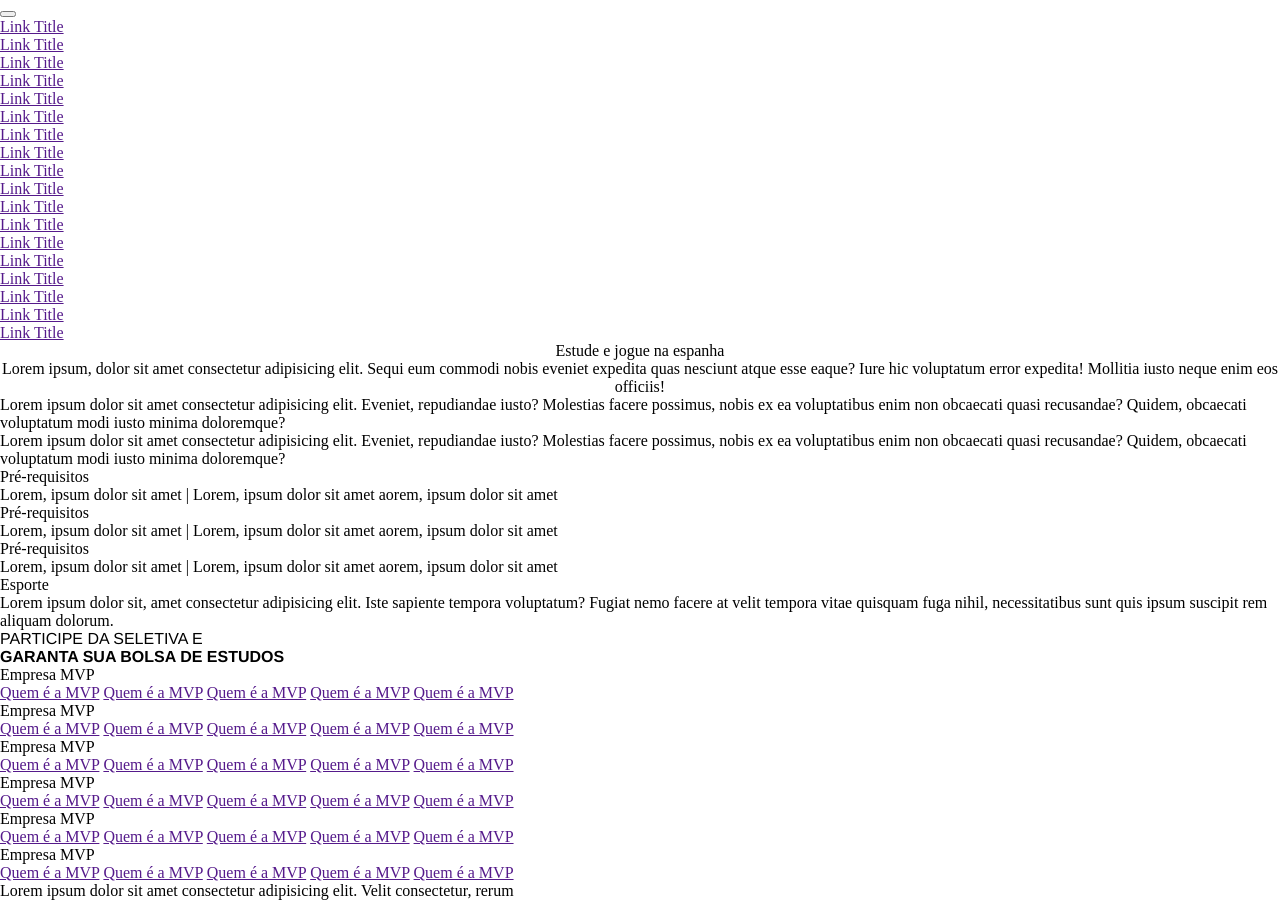
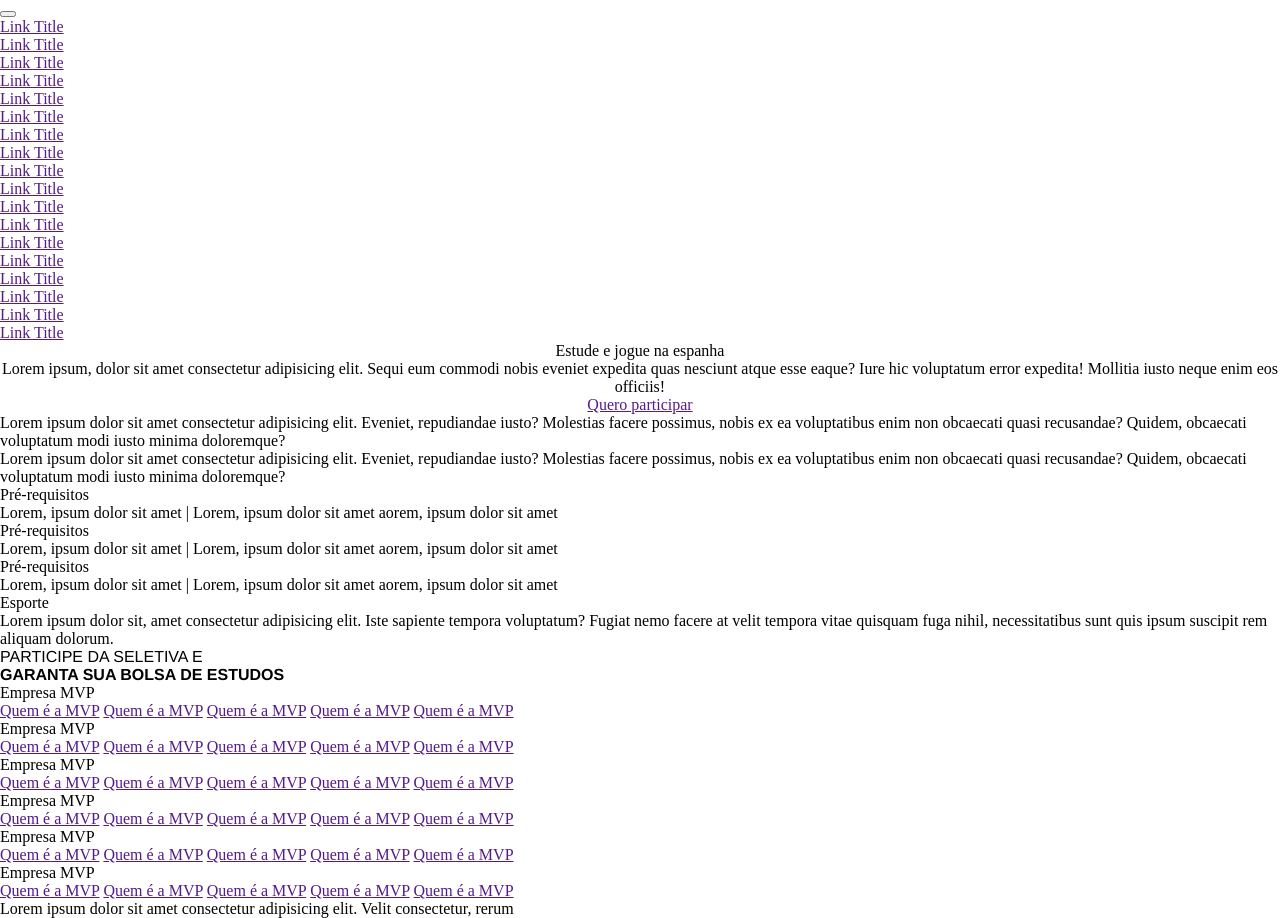
Before and after one commit to azabraao/mvp-exchange, a website: page src/bolsa-esportiva-espanha.html in a window 1280 px wide. Drawn offline with Linux system fonts and the light colour scheme.

Commit message:
Add bolsa-esportiva-espanha page html markup

```diff
--- a/src/bolsa-esportiva-espanha.html
+++ b/src/bolsa-esportiva-espanha.html
@@ -62,6 +62,7 @@
                 <p>
                     Lorem ipsum, dolor sit amet consectetur adipisicing elit. Sequi eum commodi nobis eveniet expedita quas nesciunt atque esse eaque? Iure hic voluptatum error expedita! Mollitia iusto neque enim eos officiis!
                 </p>
+                <a href="" class="btn--primary">Quero participar</a>
             </div>
         </div>
         </div>
```
